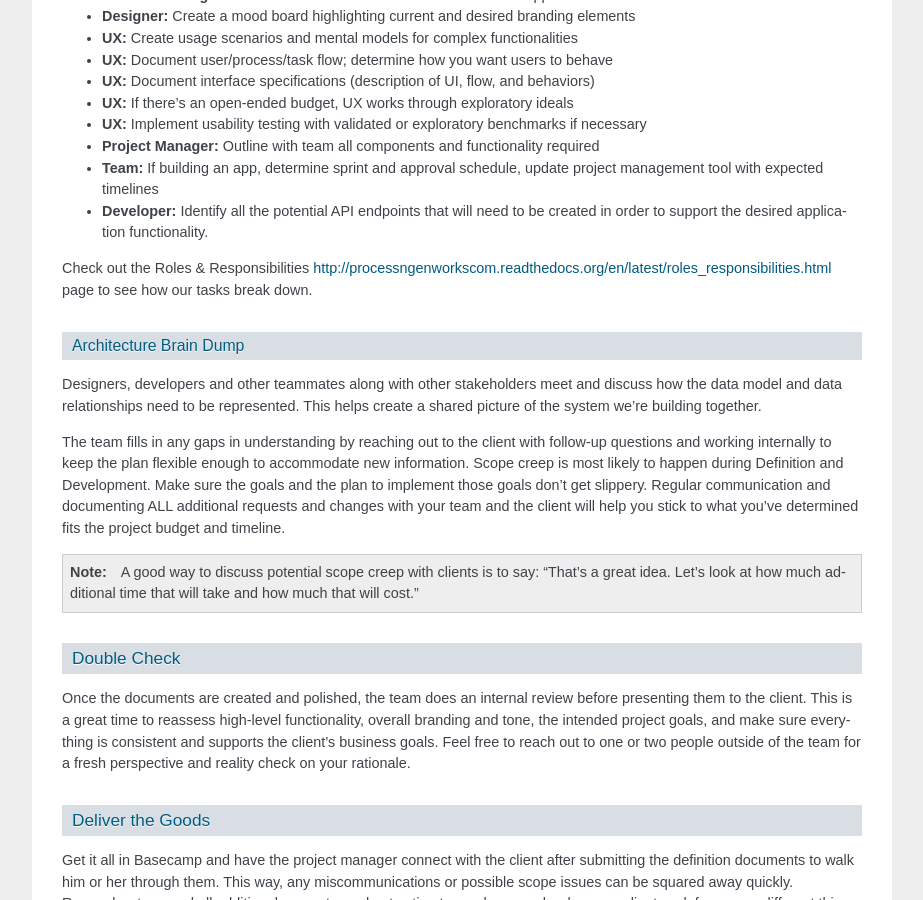
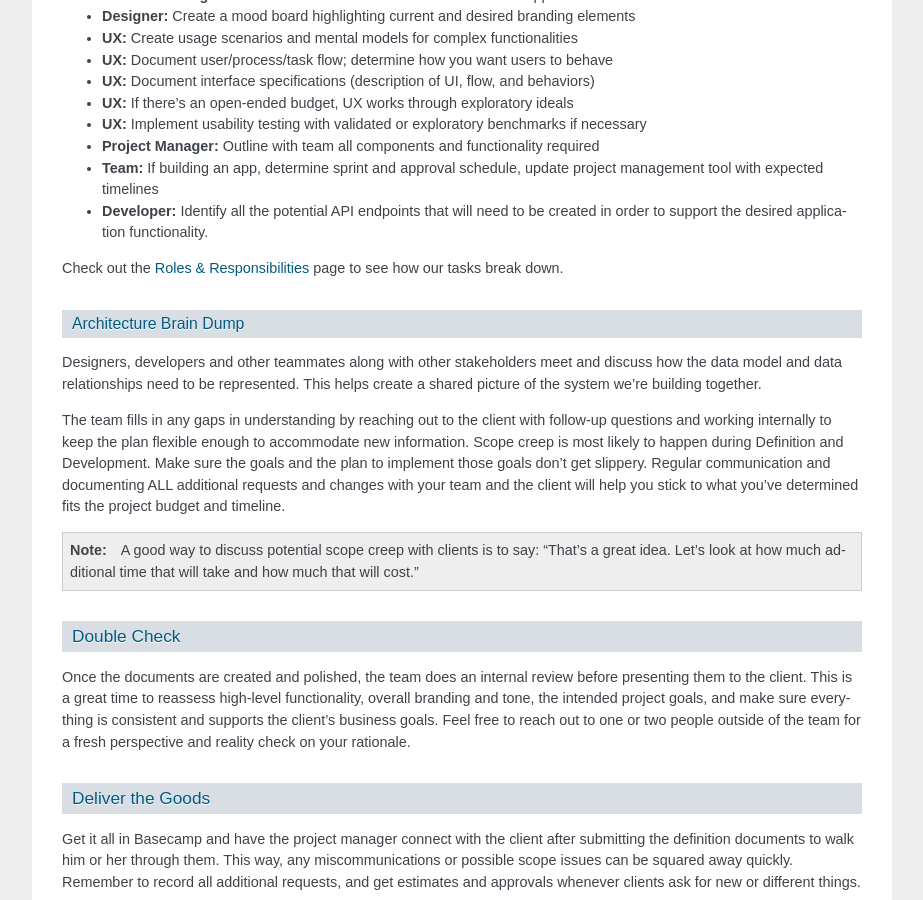
Before and after one commit to ngenworks/process.ngenworks.com, a Sphinx documentation site: the page built from docs/source/definition.rst, in a window 1280 px wide and 900 px high, scrolled down 1370 px. Shown: the whole window, without its empty margins (198-1121 px from the left). Built offline with Sphinx 7.4.7, drawn with Linux system fonts in a browser that asks for light colours.

Commit message:
Update definition.rst

```diff
--- a/docs/source/definition.rst
+++ b/docs/source/definition.rst
@@ -59,7 +59,7 @@ These may include any of the following (but remember, only if absolutely necessa
 * **Team:** If building an app, determine sprint and approval schedule, update project management tool with expected timelines
 * **Developer:** Identify all the potential API endpoints that will need to be created in order to support the desired application functionality.
 
-Check out the Roles & Responsibilities http://processngenworkscom.readthedocs.org/en/latest/roles_responsibilities.html page to see how our tasks break down.
+Check out the `Roles & Responsibilities <http://processngenworkscom.readthedocs.org/en/latest/roles_responsibilities.html>`_  page to see how our tasks break down.
 
 Architecture Brain Dump
 +++++++++++++++++++++++
```
